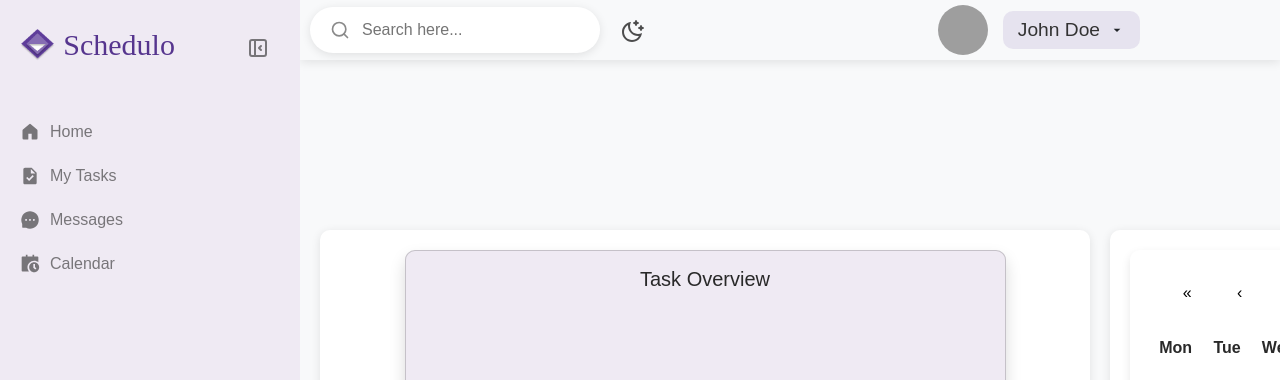
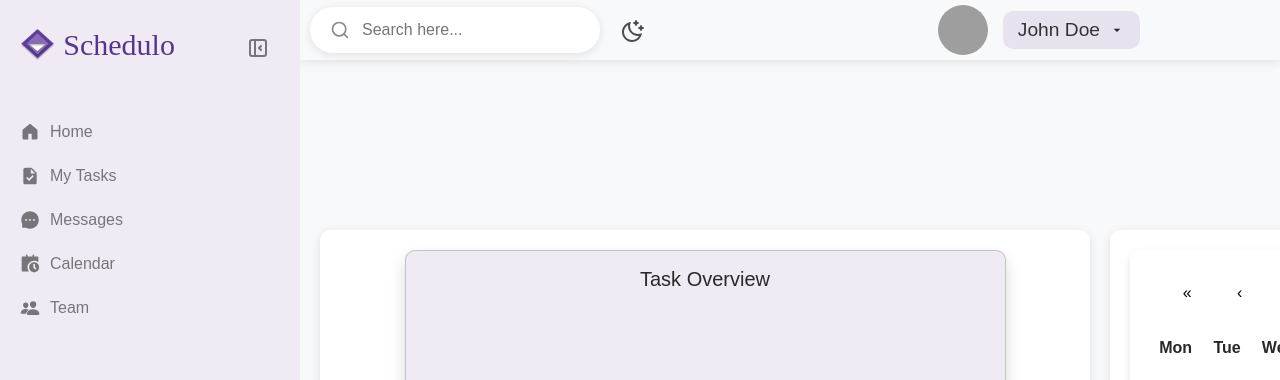
Before and after one commit to ScheduloTMS/task_management_FE, a React (Vite) app: page / in a window 1280 px wide. Shown: the top 380 px of the page. Built offline with nearby package versions, Linux system fonts and the light colour scheme; grey boxes are pictures that could not be loaded; a web font is replaced by a local one.

Commit message:
Mentor Dashboard Added

```diff
--- a/src/App.jsx
+++ b/src/App.jsx
@@ -2,7 +2,7 @@ import React from 'react';
 //import LoginPage from "./pages/loginpage/LoginPage.jsx";
 //import Calendar from "./components/calendar/Calendar.jsx";
 //import User from "./components/user/User.jsx";
-import StudentHomePage from "./pages/dashboard/StudentDashboard.jsx";
+import StudentHomePage from "./pages/dashboard/MentorDashboard.jsx";
 
 function App() {
   return (
--- a/src/components/sidebar/Sidebar.jsx
+++ b/src/components/sidebar/Sidebar.jsx
@@ -2,40 +2,45 @@ import React, { useState } from "react";
 import { MdTask } from "react-icons/md";
 import { AiFillMessage } from "react-icons/ai";
 import { GoHomeFill } from "react-icons/go";
-import { TbLayoutSidebarLeftCollapse ,TbLayoutSidebarRightCollapse  } from "react-icons/tb";
+import { TbLayoutSidebarLeftCollapse, TbLayoutSidebarRightCollapse } from "react-icons/tb";
 import { RiCalendarScheduleFill } from "react-icons/ri";
 import "./Sidebar.css";
 import Logo from "../logo/Logo";
 
-
-const Sidebar = () => {
+const Sidebar = ({ additionalItem }) => {
   const [collapsed, setCollapsed] = useState(false);
 
   const navigate = (path) => {
     window.location.href = path;
   };
 
+
+  const menuItems = [
+    { label: "Home", path: "/", icon: <GoHomeFill /> },
+    { label: "My Tasks", path: "/tasks", icon: <MdTask /> },
+    { label: "Messages", path: "/messages", icon: <AiFillMessage /> },
+    { label: "Calendar", path: "/calender", icon: <RiCalendarScheduleFill /> },
+  ];
+
+
+  if (additionalItem) {
+    menuItems.push(additionalItem);
+  }
+
   return (
     <div className={`sidebar ${collapsed ? "collapsed" : ""}`}>
       <div className="sidebar-header">
-      <Logo />
+        <Logo />
         <button className="collapse-btn" onClick={() => setCollapsed(!collapsed)}>
           {collapsed ? <TbLayoutSidebarRightCollapse /> : <TbLayoutSidebarLeftCollapse />}
         </button>
       </div>
       <nav className="sidebar-menu">
-        <div className="sidebar-item" onClick={() => navigate("/")}>
-          <GoHomeFill /> <span className="sidebar-text">Home</span>
-        </div>
-        <div className="sidebar-item" onClick={() => navigate("/tasks")}>
-          <MdTask  /> <span className="sidebar-text">My Tasks</span>
-        </div>
-        <div className="sidebar-item" onClick={() => navigate("/messages")}>
-          <AiFillMessage   /> <span className="sidebar-text">Messages</span>
-        </div>
-        <div className="sidebar-item" onClick={() => navigate("/calender")}>
-        <RiCalendarScheduleFill /> <span className="sidebar-text">Calendar</span>
-        </div>
+        {menuItems.map((item, index) => (
+          <div key={index} className="sidebar-item" onClick={() => navigate(item.path)}>
+            {item.icon} <span className="sidebar-text">{item.label}</span>
+          </div>
+        ))}
       </nav>
     </div>
   );
--- /dev/null
+++ b/src/pages/dashboard/MentorDashboard.css
@@ -0,0 +1,68 @@
+
+.dashboard-container {
+    display: flex;
+    height: 100vh;
+    background-color: #f8f9fa;
+  }
+
+
+  .sidebar {
+    width: 300px;
+    height: 100vh;
+    color: white;
+  }
+
+
+  .main-content {
+    flex: 1;
+    display: flex;
+    flex-direction: column;
+    overflow-y: auto;
+  }
+
+
+  .topbar {
+    height: 60px;
+    background:transparent;
+    box-shadow: 0 2px 10px rgba(0, 0, 0, 0.1);
+    padding: 10px;
+    display: flex;
+    align-items: center;
+  }
+
+
+  .dashboard-grid {
+    display: grid;
+    grid-template-columns: 1fr 1fr;
+    grid-template-rows: 1fr 1fr;
+    gap: 20px;
+    padding: 20px;
+    margin-top:150px;
+
+  }
+
+
+  .chart, .calendar {
+    background: white;
+    padding: 20px;
+    border-radius: 10px;
+    box-shadow: 0 2px 10px rgba(0, 0, 0, 0.1);
+  }
+
+
+  .task-card {
+    grid-column: 1 / 2;
+    background: white;
+    padding: 20px;
+    border-radius: 10px;
+    box-shadow: 0 2px 10px rgba(0, 0, 0, 0.1);
+  }
+
+
+  .notepad {
+    grid-column: 2 / 3;
+    background: white;
+    padding: 20px;
+    border-radius: 10px;
+    box-shadow: 0 2px 10px rgba(0, 0, 0, 0.1);
+  }
--- /dev/null
+++ b/src/pages/dashboard/MentorDashboard.jsx
@@ -0,0 +1,53 @@
+import React from "react";
+import Sidebar from "../../components/sidebar/Sidebar.jsx";
+import Chart from "../../components/chart/Chart.jsx";
+import Calendar from "../../components/calendar/Calendar.jsx";
+import TaskCardLayout from "../../layouts/task-card-layout/TaskCardLayout.jsx";
+import TopbarLayout from "../../layouts/topbar/Topbar.jsx";
+import Notepad from "../../components/notepad/Note.jsx";
+import { IoPeople } from "react-icons/io5";
+
+import "./MentorDashboard.css";
+
+const MentorDashboard = () => {
+    const additionalMenuItem = { label: "Team", path: "/team", icon: <IoPeople /> };
+
+  return (
+    <div className="dashboard-container">
+
+      <Sidebar className="sidebar"  additionalItem={additionalMenuItem}/>
+
+      <div className="main-content">
+        <TopbarLayout/>
+
+
+          <div className="dashboard-grid">
+
+
+          <div className="chart">
+            <Chart />
+          </div>
+
+
+          <div className="calendar">
+            <Calendar />
+          </div>
+
+
+            <TaskCardLayout />
+
+
+
+          <div className="notepad">
+            <Notepad />
+          </div>
+
+
+        </div>
+      </div>
+
+    </div>
+  );
+};
+
+export default MentorDashboard;
```
